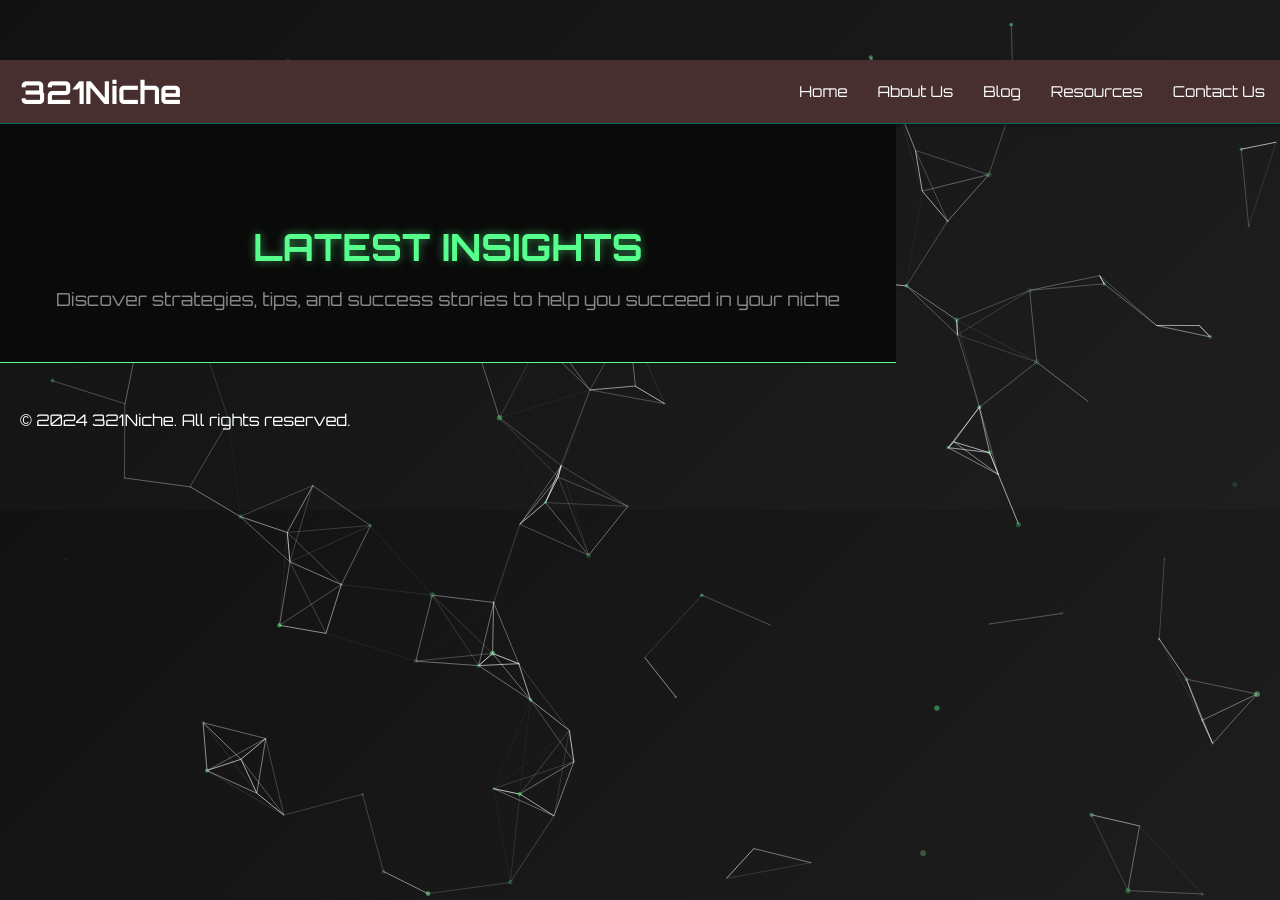
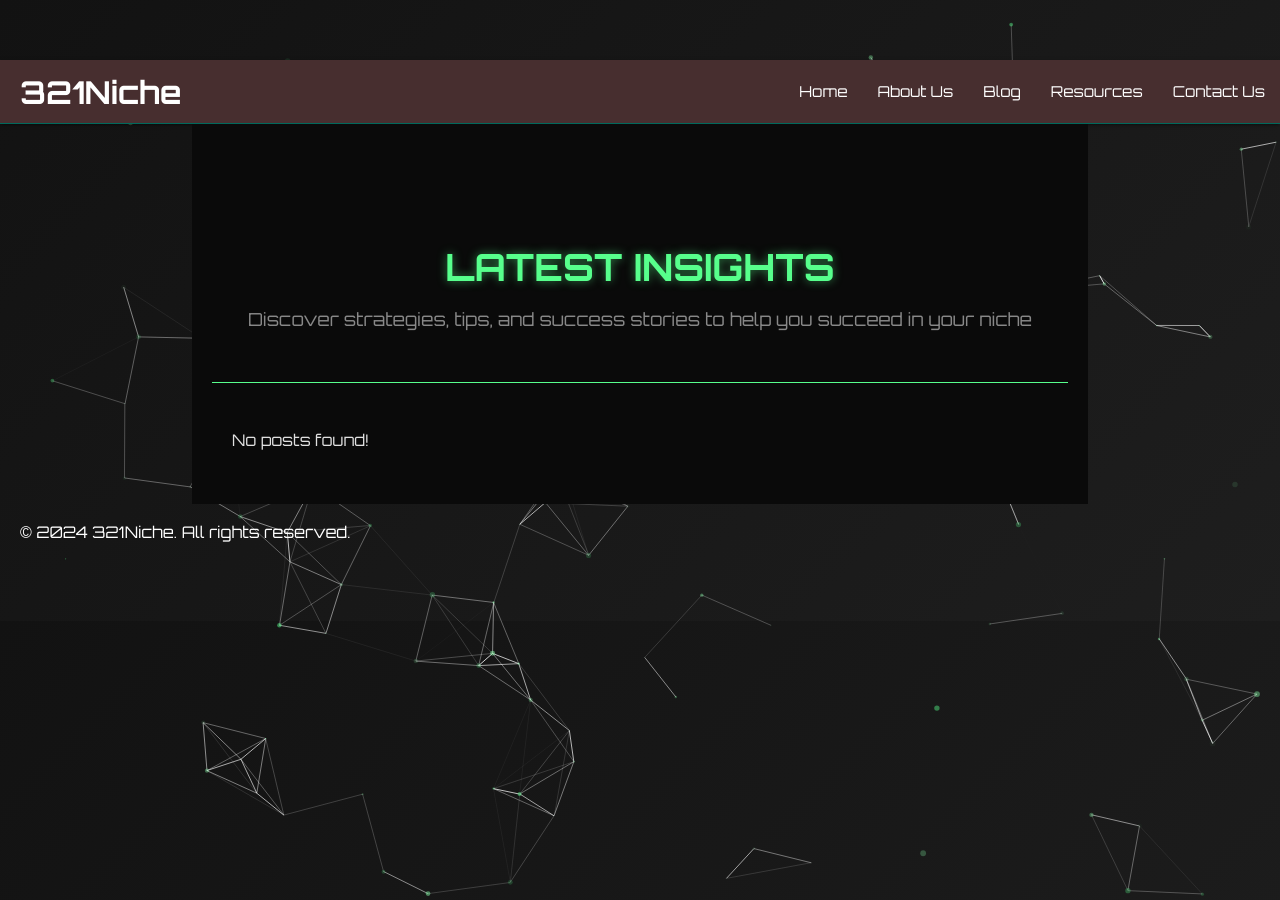
Before and after one commit to LifeUntainted/lifeuntainted.github.io, a Jekyll site: the page built from blog.html, in a window 1280 px wide. Built offline with Jekyll 4.4.1, drawn with Linux system fonts in a browser that asks for light colours.

Commit message:
Update blog.html

```diff
--- a/blog.html
+++ b/blog.html
@@ -12,13 +12,17 @@ pagination: true
   </div>
 
   <div class="blog-list">
+    {% if paginator %}
       {% for post in paginator.posts %}
         <a href="{{ post.url | relative_url }}" class="blog-entry">
           <div class="blog-info">
             <h2 class="blog-title-link">{{ post.title }}</h2>
             <div class="blog-date">
               <i class="material-icons tiny">event</i>
-            {{ post.date | date: "%B %d, %Y" }}{% if post.categories %} - Category: {{ post.categories | join: ", " }}{% endif %}
+              {{ post.date | date: "%B %d, %Y" }}
+              {% if post.categories %}
+                - Category: {{ post.categories | join: ", " }}
+              {% endif %}
             </div>
             <div class="blog-excerpt">
               {% if post.excerpt %}
@@ -30,13 +34,16 @@ pagination: true
           </div>
         </a>
       {% endfor %}
+    {% else %}
+      <p>No posts found!</p>
+    {% endif %}
   </div>
 
   <!-- Pagination Controls -->
-  {% if paginator.total_pages > 1 %}
+  {% if paginator and paginator.total_pages > 1 %}
     <div class="pagination">
       {% if paginator.previous_page %}
-        <a href="{{ paginator.previous_page_path | relative_url }}" class="prev">Previous</a>
+        <a href="{{ paginator.previous_page_path }}" class="prev">Previous</a>
       {% else %}
         <span class="disabled">Previous</span>
       {% endif %}
@@ -45,12 +52,12 @@ pagination: true
         {% if page == paginator.page %}
           <span class="active">{{ page }}</span>
         {% else %}
-          <a href="{{ paginator.paginate_path | replace: ':num', page | relative_url }}">{{ page }}</a>
+          <a href="{{ paginator.paginate_path | replace: ':num', page }}">{{ page }}</a>
         {% endif %}
       {% endfor %}
 
       {% if paginator.next_page %}
-        <a href="{{ paginator.next_page_path | relative_url }}" class="next">Next</a>
+        <a href="{{ paginator.next_page_path }}" class="next">Next</a>
       {% else %}
         <span class="disabled">Next</span>
       {% endif %}
@@ -58,9 +65,24 @@ pagination: true
   {% endif %}
 </div>
 
-<!-- Optional: Include additional styles specific to the blog page -->
+<!-- Blog-Specific Styles -->
 <style>
-  /* Blog Page Custom Styles */
+  /* Global Styles */
+  body {
+    background-color: #000;
+    color: #fff;
+    font-family: 'Orbitron', sans-serif;
+    margin: 0;
+    padding: 0;
+  }
+
+  .container {
+    max-width: 1000px;
+    margin: 0 auto;
+    padding: 20px;
+  }
+
+  /* Blog Header */
   .blog-header {
     padding: 4rem 0 2rem;
     text-align: center;
@@ -73,8 +95,8 @@ pagination: true
     font-weight: 700;
     text-transform: uppercase;
     color: #57FF8C;
+    text-shadow: 0 0 10px rgba(87, 255, 140, 0.5);
     margin-bottom: 1rem;
-    text-shadow: 0 0 10px rgba(87, 255, 140, 0.5);
   }
 
   .blog-subtitle {
@@ -157,4 +181,17 @@ pagination: true
     opacity: 0.5;
     pointer-events: none;
   }
+
+  /* Mobile Responsiveness */
+  @media (max-width: 600px) {
+    .blog-title {
+      font-size: 2rem;
+    }
+    .blog-title-link {
+      font-size: 1.5rem;
+    }
+    .blog-excerpt {
+      font-size: 1em;
+    }
+  }
 </style>
```
Also changed, not shown: other parts of blog.html (+3 -1 lines). Lines whose indentation alone changed are shown as unchanged.
